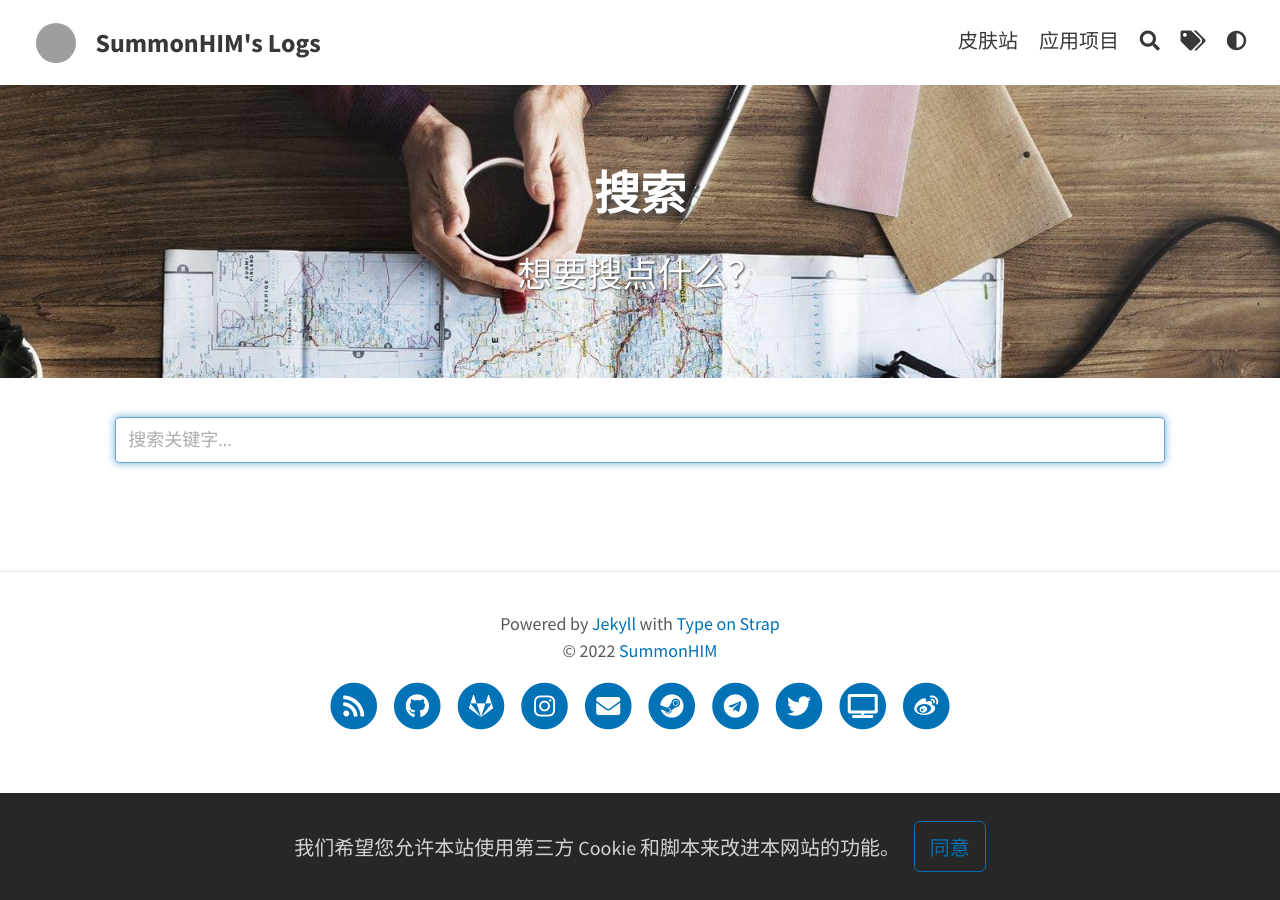
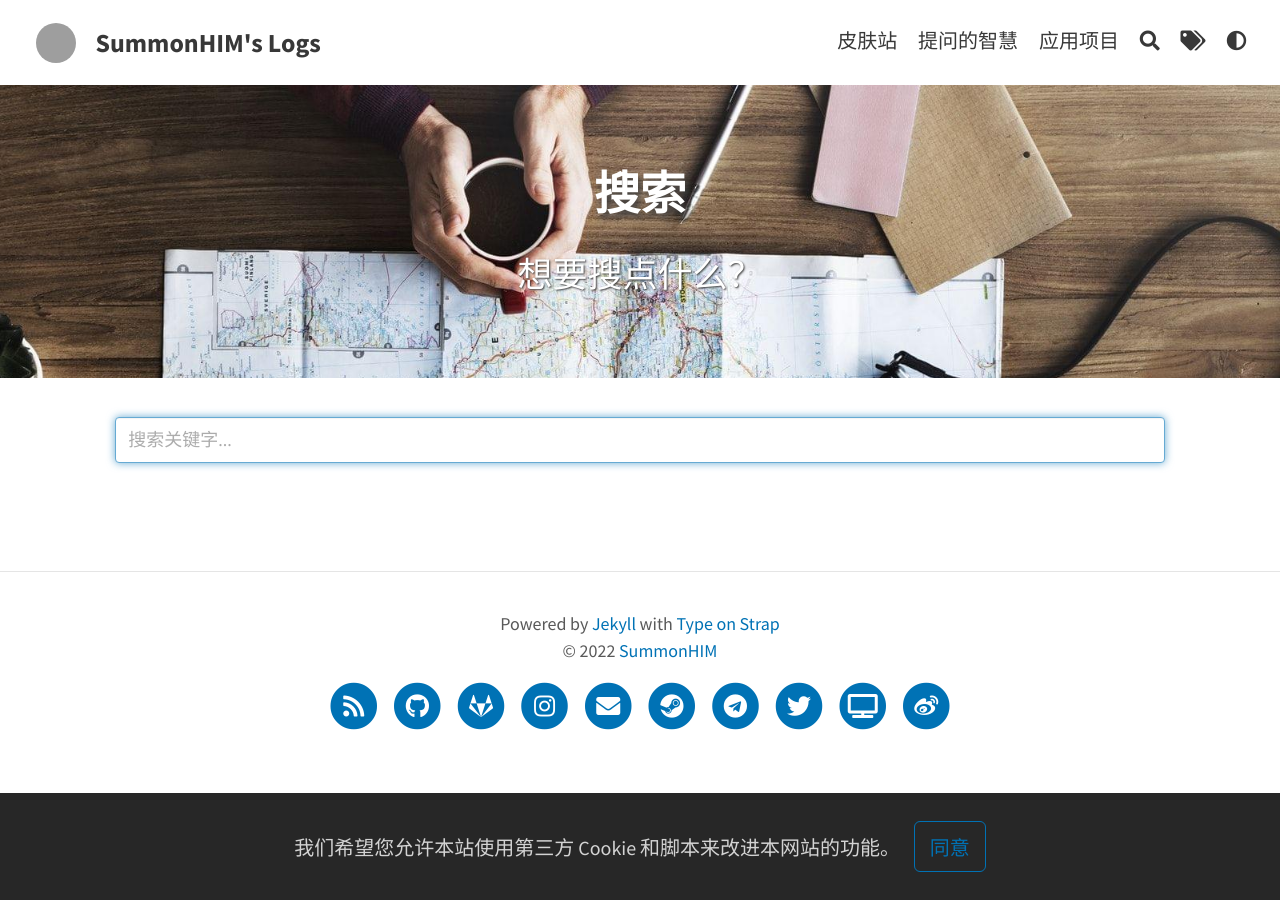
Before and after one commit to SummonHIM/summonhim.github.io, a Jekyll site: the page built from pages/zzz-search.md, in a window 1280 px wide. Built offline with Jekyll 4.4.1, drawn with Linux system fonts in a browser that asks for light colours; grey boxes are pictures that could not be loaded.

Commit message:
qutstion

```diff
--- a/_data/navbar.yml
+++ b/_data/navbar.yml
@@ -1,3 +1,7 @@
 - title: "皮肤站"
   url: "https://skin.8bits.group"
   blank: true
+
+- title: "提问的智慧"
+  url: "https://github.com/ryanhanwu/How-To-Ask-Questions-The-Smart-Way/blob/main/README-zh_CN.md"
+  blank: true
```
